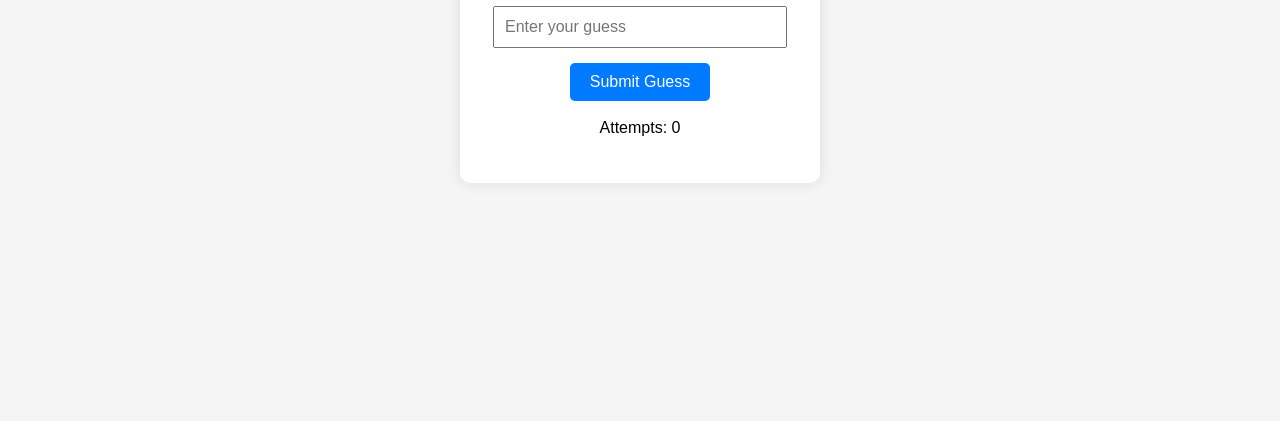
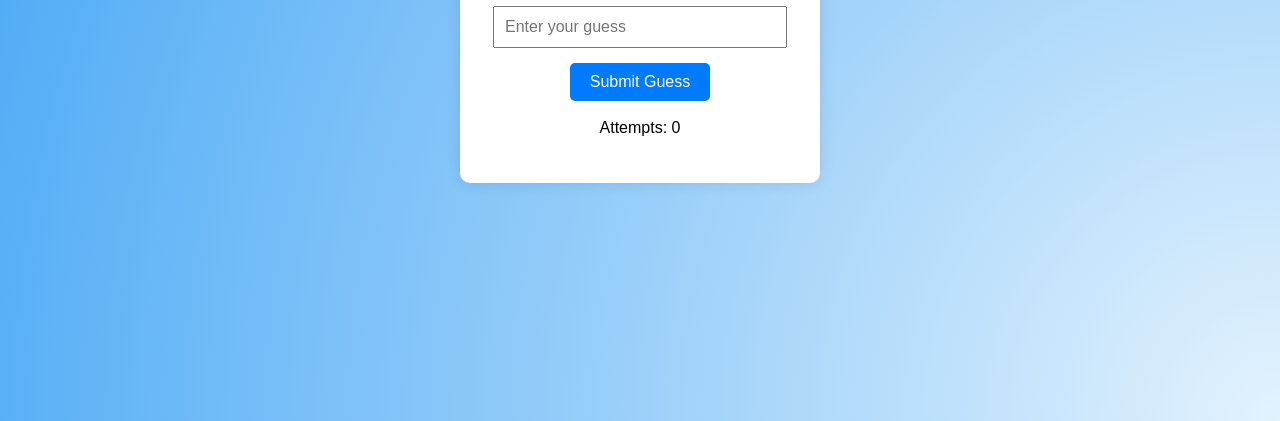
Before and after one commit to paraskapoor760-hue/Guess-the-number, a plain HTML site: page index.html in a window 1280 px wide. Shown: the part 379-800 px from the top of the page. Drawn offline with Linux system fonts and the light colour scheme.

Commit message:
Change body background to radial gradient
Updated body background to a radial gradient and adjusted height and margin properties.

```diff
--- a/style.css
+++ b/style.css
@@ -1,13 +1,19 @@
 body {
-    background: #f5f5f5;
-    font-family: Arial, sans-serif;
+    margin: 0;
+    height: 100vh;
     display: flex;
     justify-content: center;
     align-items: center;
-    height: 100vh;
-    margin: 0;
+
+    /* Background */
+    background: radial-gradient(circle at center, #e3f2fd, #90caf9, #42a5f5);
+    background-size: 200% 200%;
+    transition: background-position 0.1s linear;
+
+    font-family: Arial, sans-serif;
 }
 
+/* Game container – original styling */
 .game-container {
     background: white;
     padding: 30px;
@@ -17,6 +23,7 @@ body {
     text-align: center;
 }
 
+/* Input */
 input {
     width: 90%;
     padding: 10px;
@@ -24,6 +31,7 @@ input {
     font-size: 16px;
 }
 
+/* Buttons */
 button {
     padding: 10px 20px;
     font-size: 16px;
```
